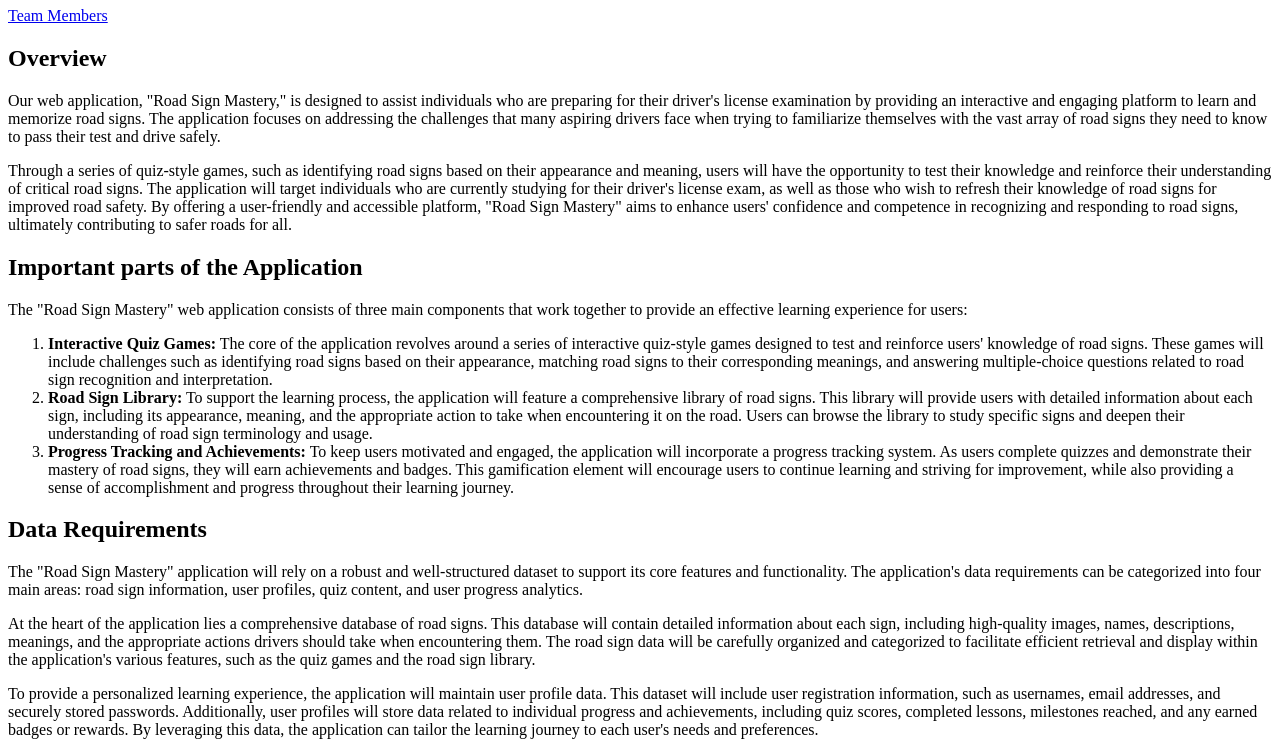
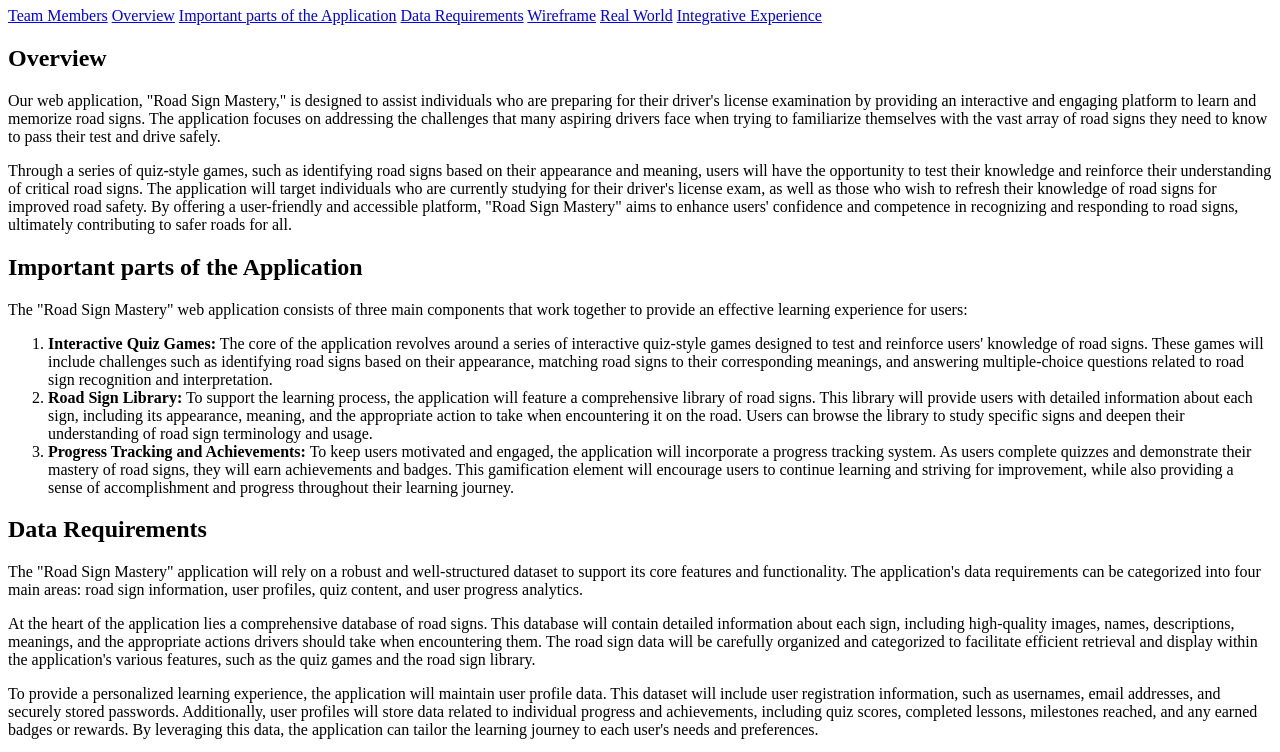
Before and after one commit to aryadot/Driving-Simulator, a website: page src/docs/milestone-01/index.html in a window 1280 px wide. Shown: the part 73-825 px from the top of the page. Drawn offline with Linux system fonts and the light colour scheme.

Commit message:
added nav links

```diff
--- a/src/docs/milestone-01/index.html
+++ b/src/docs/milestone-01/index.html
@@ -20,6 +20,12 @@
     <nav>
       <!-- Links to different sections/pages -->
       <a href="#team-members">Team Members</a>
+      <a href="#overview">Overview</a>
+      <a href="#Important parts of the Application">Important parts of the Application</a>
+      <a href="#data-requirements">Data Requirements</a>
+      <a href="#Wireframes">Wireframe</a>
+      <a href="#real-world">Real World</a>
+      <a href="#integrative-experience">Integrative Experience</a>
     </nav>
 
     <main>
```
